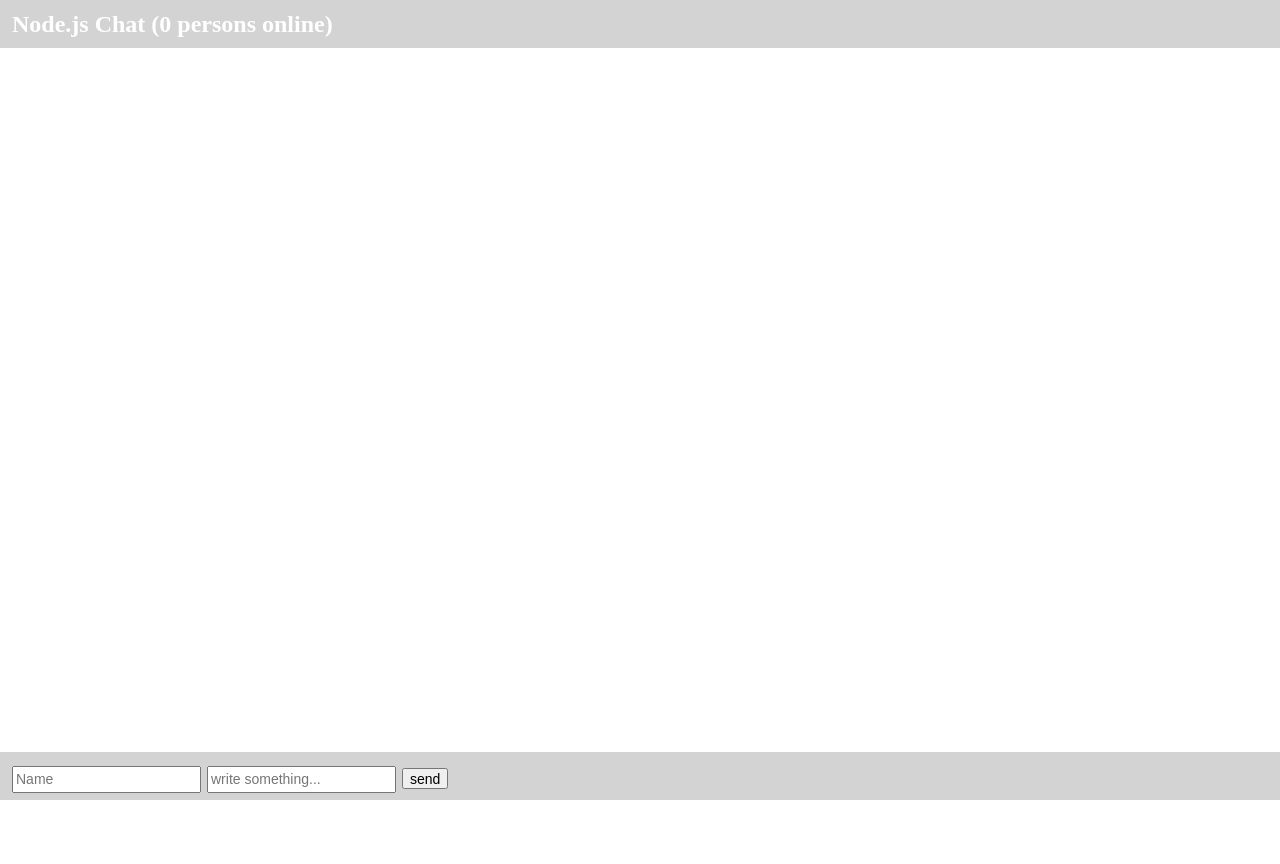
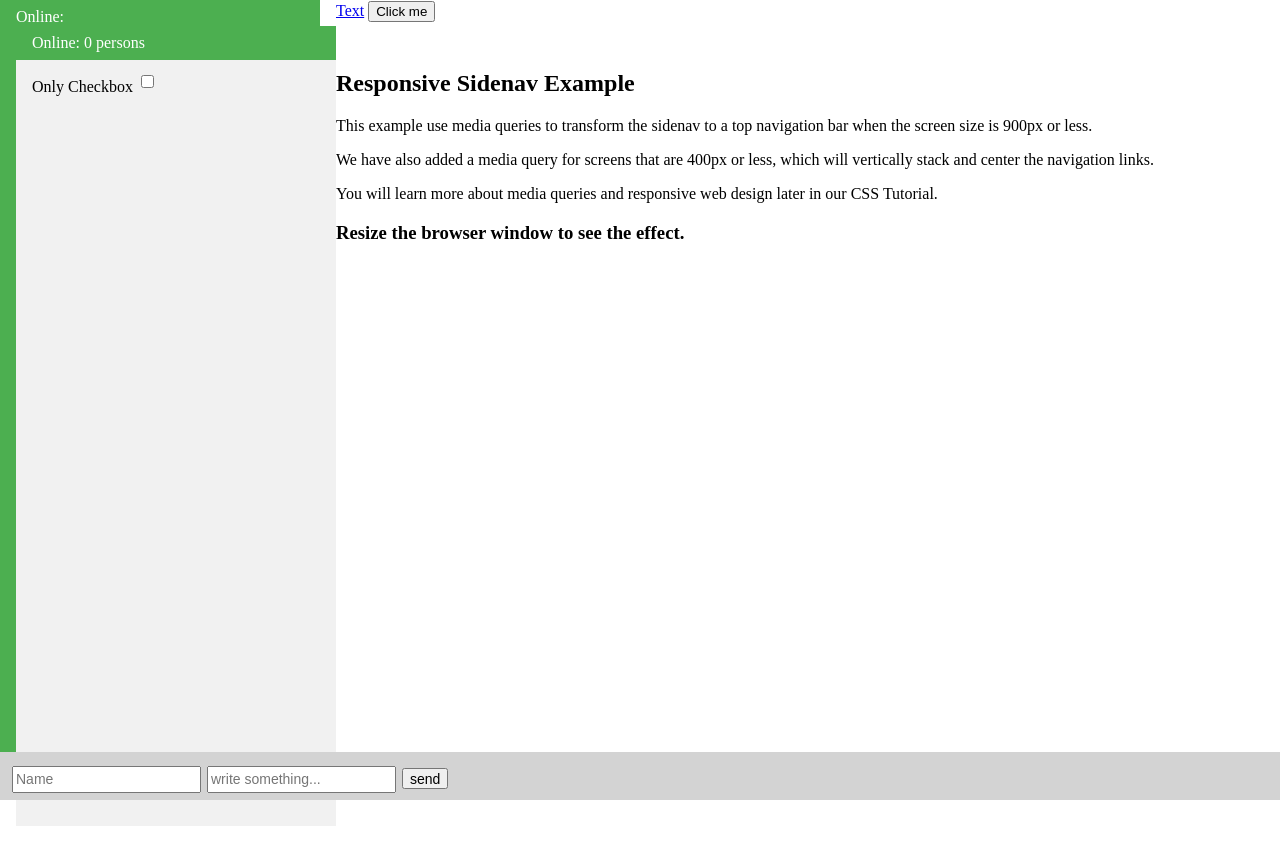
Before and after one commit to NilsBaumgartner1994/WebTech-4, a website built with webpack: page liveticker/public/index.html in a window 1280 px wide. Before the commit the page ends 800 px from the top, so only its background shows below. Built offline with nearby package versions, Linux system fonts and the light colour scheme; files whose address does not match are found by name.

Commit message:
Added small Layout

```diff
--- a/liveticker/public/index.html
+++ b/liveticker/public/index.html
@@ -4,10 +4,26 @@
 			<title>Node.js Chat with websockets.</title>
 			<meta charset="utf-8">
 			<script src="bundle.js"></script>
+			<link rel="stylesheet" type="text/css" href="/style.css" />
 		</head>
 		<body>
-		<header>Node.js Chat (<span id='numclients'>0</span> persons online)</header>
+
+<ul class="sidenav">
+  <li><a class="active" href="#">Online: <span id='numclients'>0</span> persons</a></li>
+  <li><div class="fake-link">Only Checkbox <input type="checkbox" id="isAgeSelected"/></div></li>
+</ul>
+
+<div class="content">
+<a href="#" id="subject" data-type="fiction">Text</a>
+<button onclick="alert('Moin')">Click me</button>
 <ul id="content"></ul>
+  <h2>Responsive Sidenav Example</h2>
+  <p>This example use media queries to transform the sidenav to a top navigation bar when the screen size is 900px or less.</p>
+  <p>We have also added a media query for screens that are 400px or less, which will vertically stack and center the navigation links.</p>
+  <p>You will learn more about media queries and responsive web design later in our CSS Tutorial.</p>
+  <h3>Resize the browser window to see the effect.</h3>
+</div>
+
 			<footer>
 				<form id="sendform">
 					<input id="name" type="text" placeholder="Name" />
--- /dev/null
+++ b/liveticker/public/style.css
@@ -0,0 +1,133 @@
+body{
+	margin: 0;
+	padding: 0;
+	font: 16px;
+	color: black;
+}
+header, footer{
+	display: block;
+	position: fixed;
+	top: 0;
+	left: 0;
+	right: 0;
+	bottom: auto;
+	padding: 0 0.5em;
+	background-color: lightgrey;
+	font-size: 24px;
+	line-height: 2em;
+	height: 2em;
+	color: #fff;
+}
+header{
+	font-weight: bold;
+}
+
+footer{
+	top: auto;
+	bottom: 0;
+}
+input{
+	height: 1.5em;
+	font-size: 14px;
+}
+
+#content{
+	margin: 48px 0.5em;
+	list-style: none;
+}
+
+/**
+	Unsere Änderungen
+*/
+.fake-link {
+    color: blue;
+    text-decoration: underline;
+    cursor: pointer;
+}
+
+
+/**
+https://www.w3schools.com/css/tryit.asp?filename=trycss_navbar_vertical_responsive
+*/
+ul.sidenav {
+  list-style-type: none;
+  margin: 0;
+  padding: 0;
+  width: 25%;
+  background-color: #f1f1f1;
+  position: fixed;
+  height: 100%;
+  overflow: auto;
+}
+
+ul.sidenav li a {
+  display: block;
+  color: #000;
+  padding: 8px 16px;
+  text-decoration: none;
+}
+
+ul.sidenav li a.active {
+  background-color: #4CAF50;
+  color: white;
+}
+
+ul.sidenav li a:hover:not(.active) {
+  background-color: #555;
+  color: white;
+}
+
+ul.sidenav li div {
+  display: block;
+  color: #000;
+  padding: 8px 16px;
+  text-decoration: none;
+}
+
+ul.sidenav li div.active {
+  background-color: #4CAF50;
+  color: white;
+}
+
+ul.sidenav li div:hover:not(.active) {
+  background-color: #555;
+  color: white;
+}
+
+div.content {
+  margin-left: 25%;
+  padding: 1px 16px;
+  height: 1000px;
+}
+
+@media screen and (max-width: 900px) {
+  ul.sidenav {
+    width: 100%;
+    height: auto;
+    position: relative;
+  }
+
+  ul.sidenav li a {
+    float: left;
+    padding: 15px;
+  }
+
+  ul.sidenav li div {
+    float: left;
+    padding: 15px;
+  }
+
+  div.content {margin-left: 0;}
+}
+
+@media screen and (max-width: 400px) {
+  ul.sidenav li a {
+    text-align: center;
+    float: none;
+  }
+
+  ul.sidenav li div {
+    text-align: center;
+    float: none;
+  }
+}
```
Lines whose indentation alone changed are shown as unchanged.
